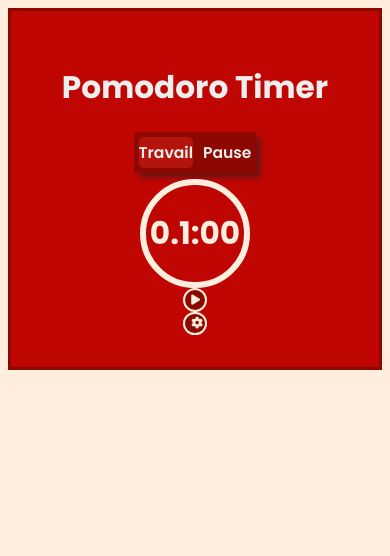
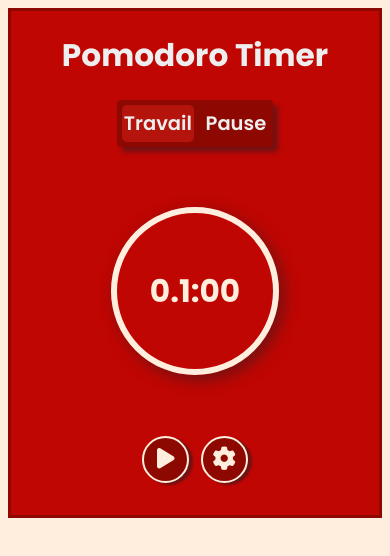
Before and after one commit to KytMj/PomodoroTimer, a plain HTML site: page index.html in a window 390 px wide. Drawn offline with Linux system fonts and the light colour scheme.

Commit message:
Added some css style

```diff
--- a/index.html
+++ b/index.html
@@ -25,12 +25,14 @@
             <div id="containerTimer">
                 <div id="timer"></div>
             </div>
+            <div id="buttons">
                 <button id="start" onclick="startAndStop()">
                     <em id="classButton" class="fa-solid fa-play"></em>
                 </button>
                 <button id="parametre">
                     <em class="fa-solid fa-gear"></em>
                 </button>
+            </div>
 
             <div id="customizeTimeModal" class="modal">
                 <div class="modalContent">
--- a/style.css
+++ b/style.css
@@ -7,11 +7,12 @@ body{
 
 .pomodoro{
     padding: 2em;
+    padding-top:0;
     background-color: #bf0603;
     flex: 1;
     border: 3px solid #8d0801;
-    margin-left:3vw;
-    margin-right:3vw;
+    margin-left:4vw;
+    margin-right:4vw;
     display:flex;
     flex-direction: column;
     justify-content: center;
@@ -30,6 +31,7 @@ body{
     font-family: "Poppins", sans-serif;
     font-weight: 600;
     font-style: normal;
+    width:40vw;
 
 }
 
@@ -58,10 +60,12 @@ body{
     border: 2px solid #ffeedd;
     color: #ffeedd;
     font-size: 3vw;
-    width: 1vw;
     cursor: pointer;
     aspect-ratio: 1/1;
     width:6vw;
+    box-shadow: 4px 2px 2px rgb(113, 18, 18);
+    margin-left:1vw;
+    margin-right:1vw;
 }
 
 h1{
@@ -72,7 +76,6 @@ h1{
 }
 
 #timer{
-
     position: relative;
     width: 100%;
     height: 100%;
@@ -96,9 +99,12 @@ h1{
     width: 20vw;
     height: 20vw;
     padding:2.5vw;
-    margin-top: 2%;
+    margin-top: 2vw;
+    margin-bottom:1vw;
     border: 0.4em solid #ffeedd;
     border-radius: 100%;
+    box-shadow: 5px 5px 15px rgb(113, 18, 18);
+
 }
 
 
@@ -112,19 +118,29 @@ h1{
         font-size: 8vw;
     }
 
+    #containerTimer{
+    padding:10vw;
+    margin-top: 20%;
+    margin-bottom: 20%;
+    }
+
     .travail{
-        flex: auto;
-        font-size: 4vw;
+        font-size: 5vw;
     }
 
     .pause{
-        flex: auto;
-        font-size: 4vw;
+        font-size: 5vw;
     }
 
     .pomodoro{
         margin:0;
     }
+
+    #start, #parametre{
+        font-size: 6vw;
+        width:12vw;
+    }
+
 }
 
 /* The Modal (background) */
```
Lines whose indentation alone changed are shown as unchanged.
